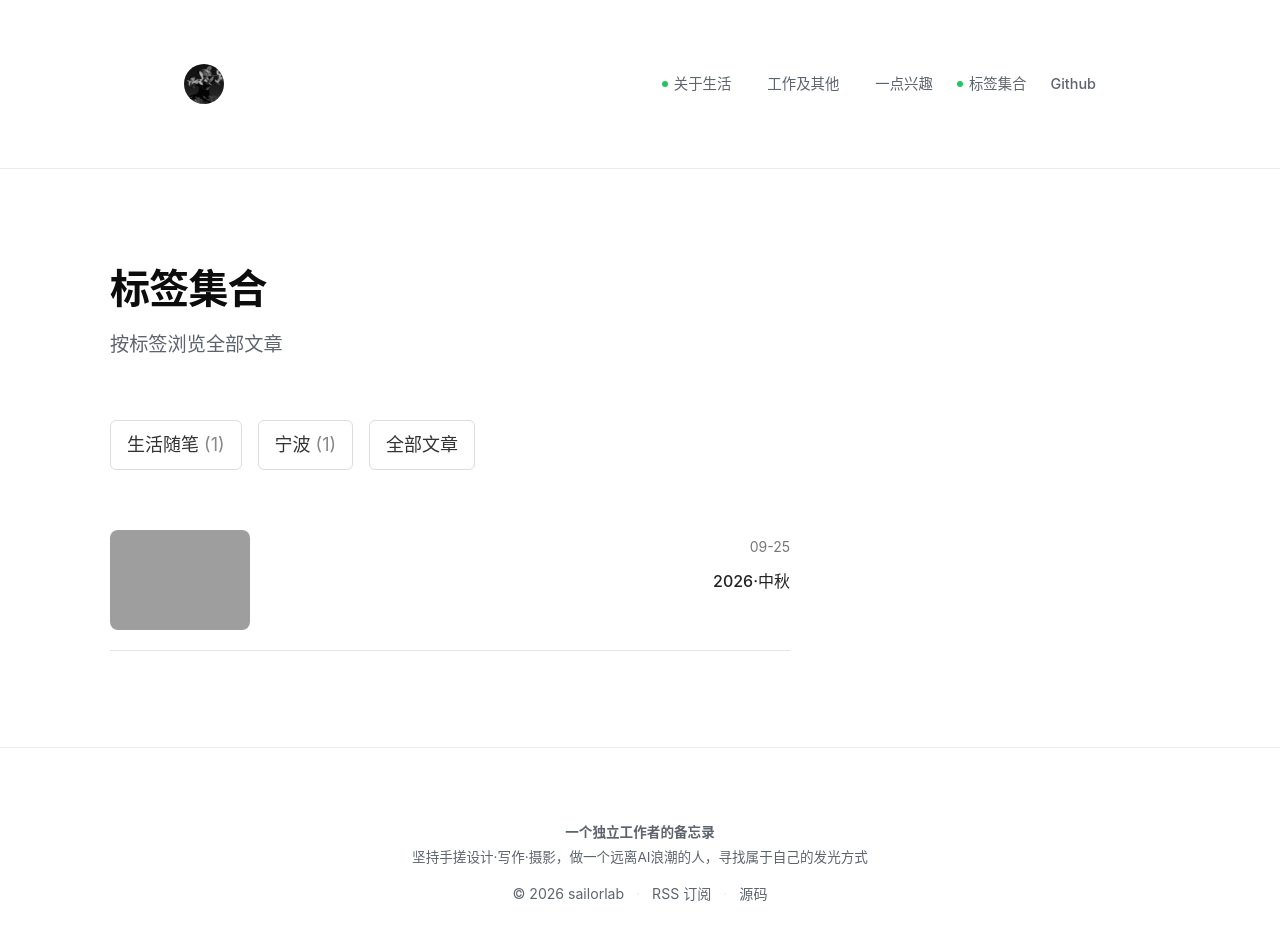
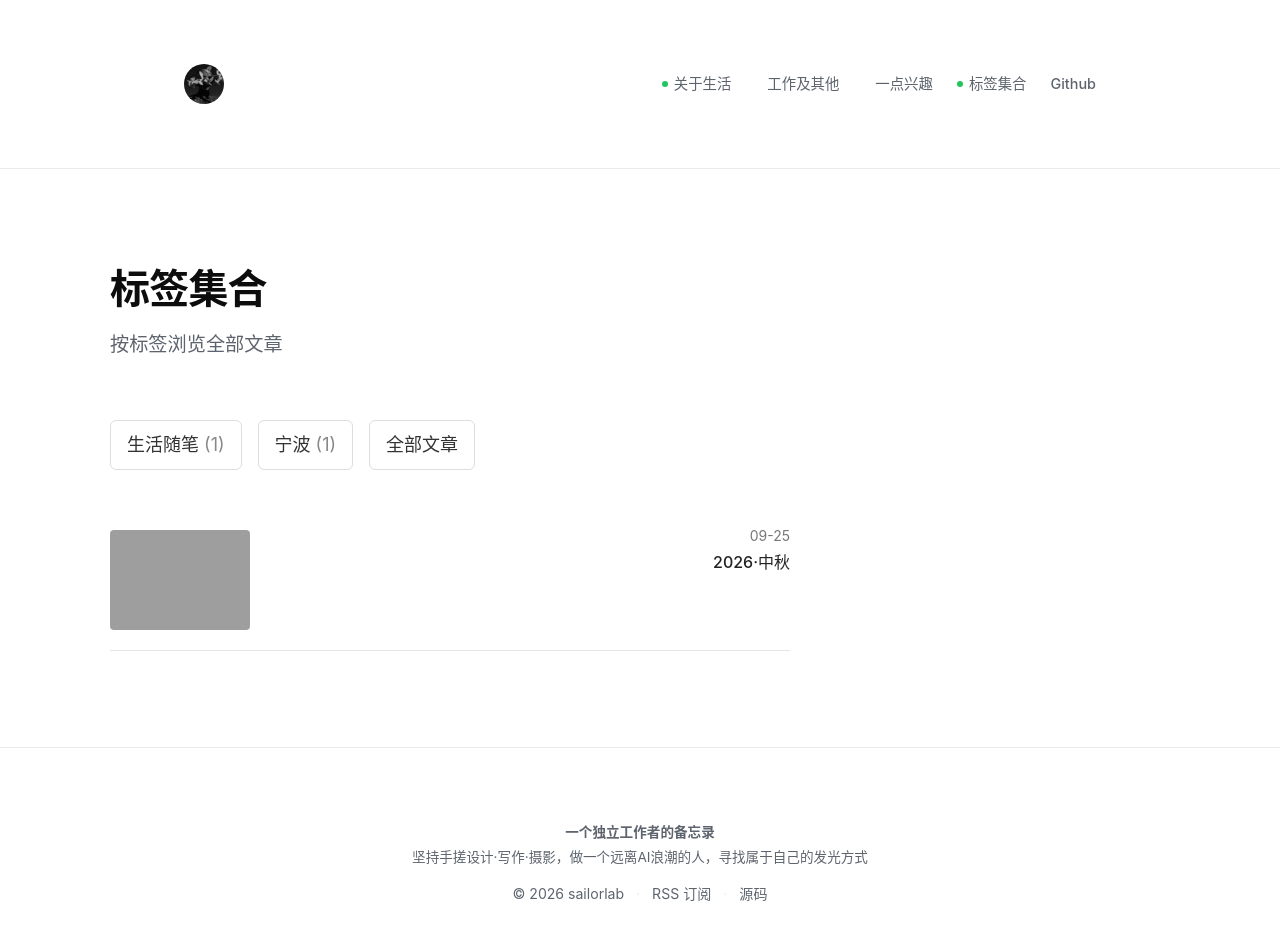
Before and after one commit to sailorlab/blog, a Jekyll site: the page built from tags.html, in a window 1280 px wide and 978 px high. Shown: the top 940 px of the window. Built offline with Jekyll 4.4.1, drawn with Linux system fonts in a browser that asks for light colours; grey boxes are pictures that could not be loaded.

Commit message:
Update tags.html

```diff
--- a/tags.html
+++ b/tags.html
@@ -48,18 +48,19 @@ layout: default
   width:140px;
   height:100px;
   object-fit: cover;
-  border-radius:8px;
+  border-radius:4px;
   flex-shrink:0;
 }
 .post-card-text {
   text-align: right;
   flex: none;
-  padding-top:4px;
+  padding-top:2px;
 }
 .post-card-date {
   color:#777;
   font-size:14px;
-  margin-bottom:8px;
+  margin-bottom: 8px;
+  line-height: 8px;
 }
 .post-card-title {
   font-size:16px;
```
